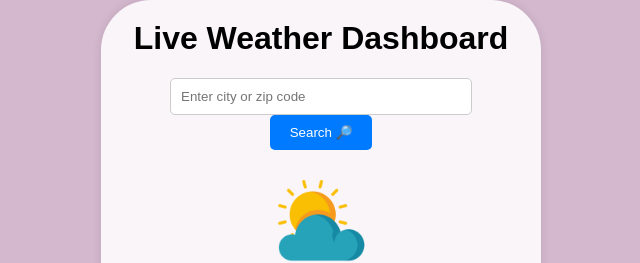
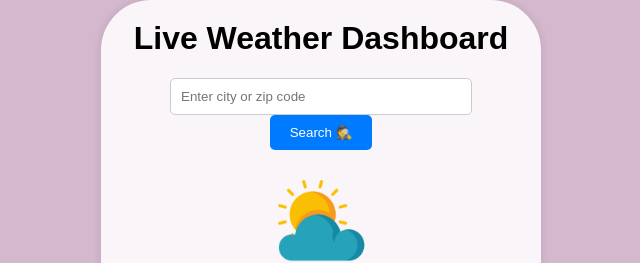
Before and after one commit to romeodecoder/romeodecoder.github.io, a plain HTML site: page index.html in a window 1280 px wide. Shown: the top 263 px of the page, 319-959 px from the left. Drawn offline with Linux system fonts and the light colour scheme.

Commit message:
icon rechange

```diff
--- a/index.html
+++ b/index.html
@@ -14,7 +14,7 @@
         <h1>Live Weather Dashboard</h1>
         <div class="search-container">
             <input type="text" id="locationInput" placeholder="Enter city or zip code">
-            <button id="searchButton">Search 🔎</button>
+            <button id="searchButton">Search 🕵</button>
         </div>
         <div class="weather-info">
             <h2 id="locationName"></h2>
```
